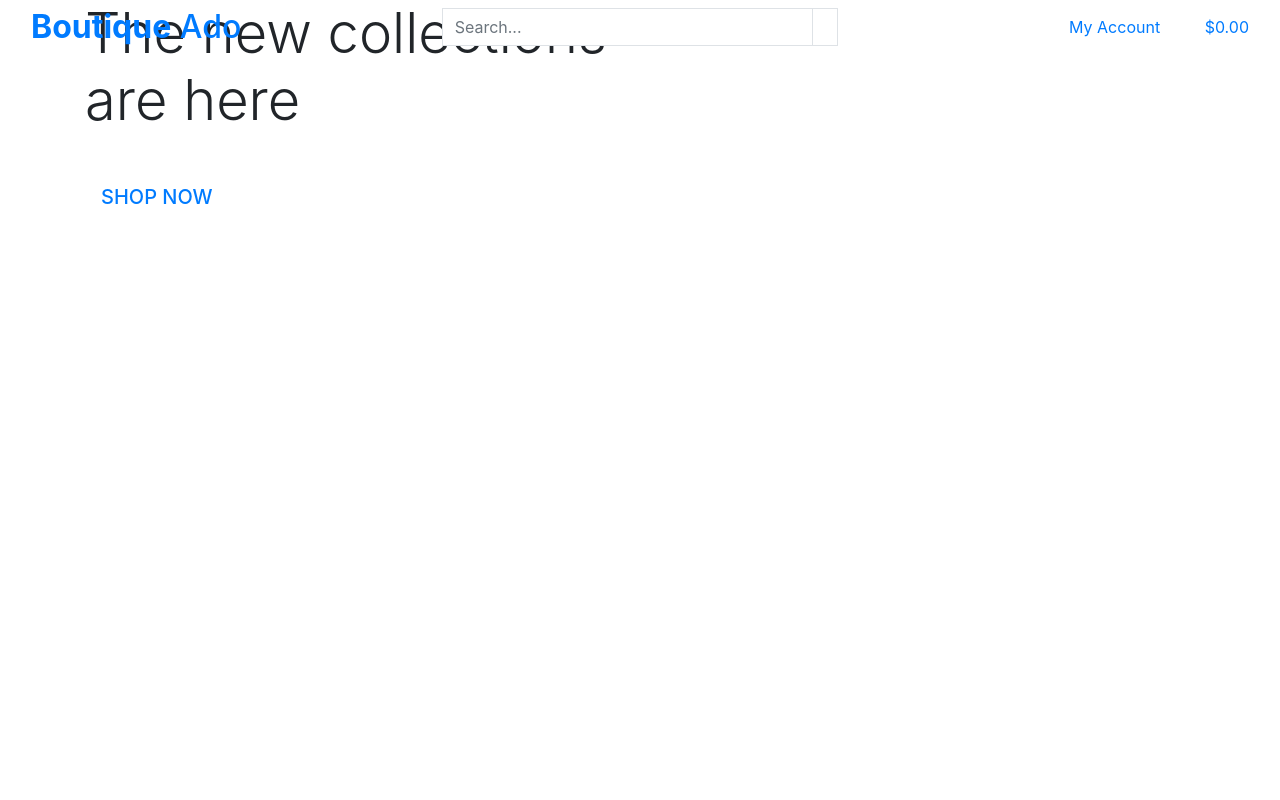
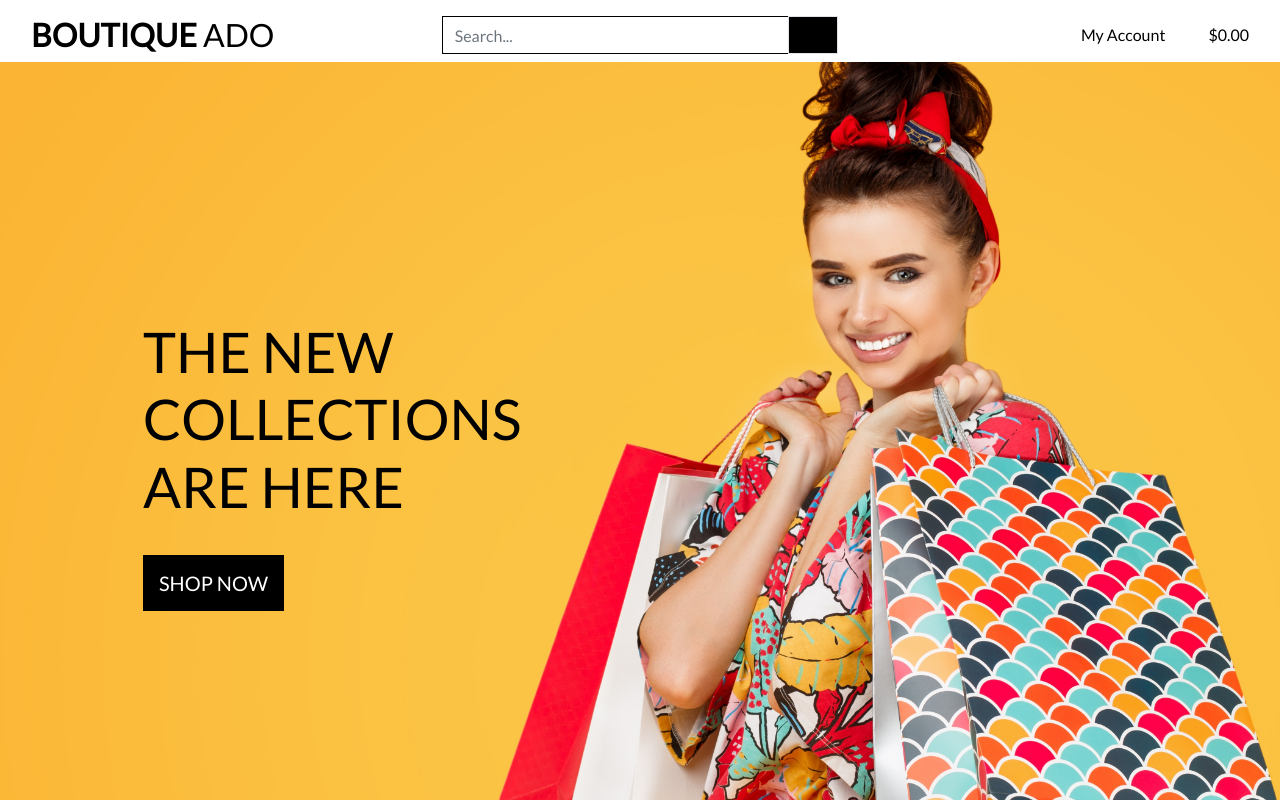
Before and after one commit to nfepb/CI-Boutique-Ado, a Django app: page / in a window 1280 px wide. Run offline with Django 3.2, Linux system fonts and the light colour scheme.

Commit message:
Imports base.css file in base.html & Adds CSS style to base.css file.

```diff
--- /dev/null
+++ b/static/css/base.css
@@ -0,0 +1,82 @@
+html {
+    height: 100%;
+}
+
+body {
+    background: url('/media/homepage_background_cropped.jpg') no-repeat center center fixed;
+    background-size: cover;
+    /* Height is calculation of total height - height navbar */
+    height: calc(100vh - 164px);
+    color: #555;
+    font-family: 'Lato';
+}
+
+/* from Bulma */
+.icon {
+    align-items: center;
+    display: inline-flex;
+    justify-content: center;
+    height: 1.5rem;
+    width: 1.5rem;
+}
+
+.logo-font {
+    text-transform: uppercase;
+}
+
+.main-logo-link {
+    width: fit-content;
+}
+
+.shop-now-button {
+    background: black;
+    color: white;
+    min-width: 260px;
+}
+
+.btn-black {
+    background: black;
+    color: white;
+}
+
+.shop-now-button:hover,
+.shop-now-button:active,
+.shop-now-button:focus,
+.btn-black:hover,
+.btn-black:active,
+.btn-black:focus {
+    background: #222;
+    color: white;
+}
+
+.text-black {
+    color: #000 !important;
+}
+
+.border-black {
+    border: 1px solid black !important;
+}
+
+/* -------------------------------- Media Queries */
+
+/* Slightly larger container on xl screens */
+@media (min-width: 1200px) {
+    .container {
+        max-width: 80%;
+    }
+}
+
+/* fixed top navbar only on medium and up */
+@media (min-width: 992px) {
+    .fixed-top-desktop-only {
+        position: fixed;
+        top: 0;
+        right: 0;
+        left: 0;
+        z-index: 1030;
+    }
+
+    .header-container {
+        padding-top: 164px;
+    }
+}
--- a/templates/base.html
+++ b/templates/base.html
@@ -23,6 +23,11 @@
       integrity="sha384-xOolHFLEh07PJGoPkLv1IbcEPTNtaed2xpHsD9ESMhqIYd0nLMwNLD69Npy4HI+N"
       crossorigin="anonymous"
     />
+    <link
+      rel="stylesheet"
+      href="https://fonts.googleapis.com/css?family=Lato&display=swap"
+    />
+    <link rel="stylesheet" href="{% static 'css/base.css' %}" />
     {% endblock %}
 
     <!-- prettier-ignore -->
@@ -56,7 +61,7 @@
   <body>
     <!-- Header -->
     <header class="container-fluid fixed-top">
-      <div class="row">
+      <div id="topnav" class="row bg-white pt-lg-2 d-none d-lg-flex">
         <div
           class="col-12 col-lg-4 my-auto py-1 py-lg-0 text-center text-lg-left"
         >
```
Also changed, not shown: media/homepage_background_cropped.jpg (added).
